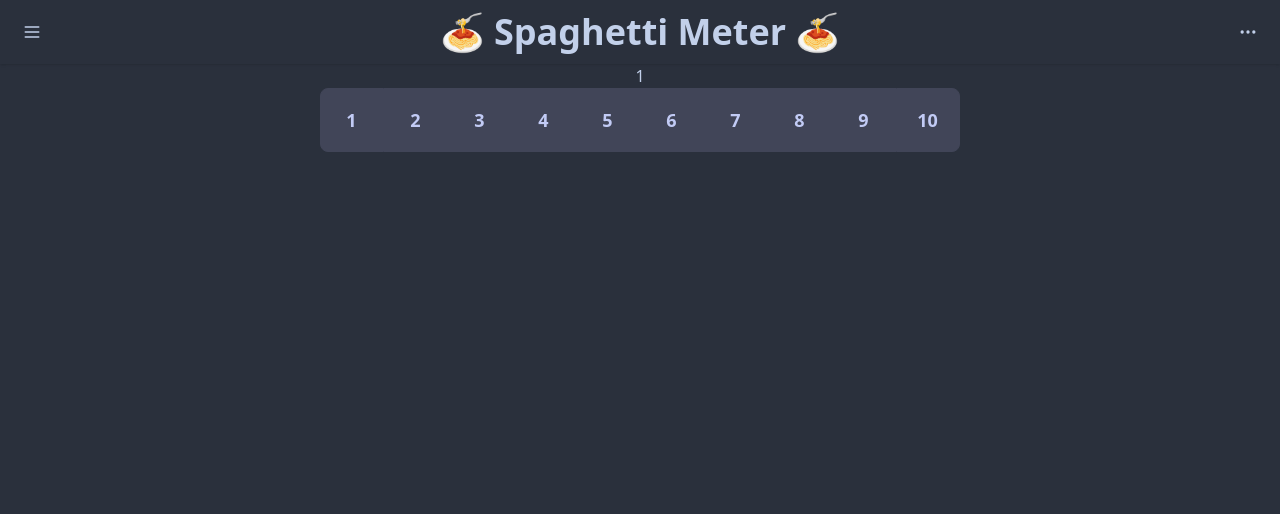
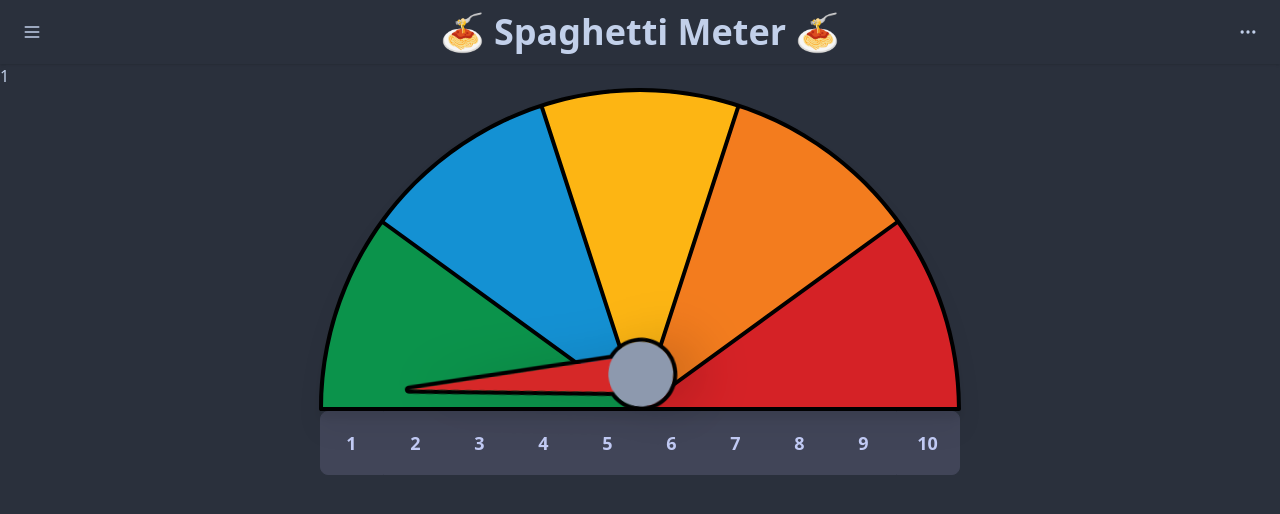
Before and after one commit to banana-slugg/spaghetti-meter, a Preact app: page / in a window 1280 px wide. Shown: the top 514 px of the page. Built offline with nearby package versions, Linux system fonts and the light colour scheme; no server answers.

Commit message:
started on the meter

```diff
--- a/src/components/meter.tsx
+++ b/src/components/meter.tsx
@@ -1,7 +1,42 @@
-import { useContext } from "preact/hooks";
+import { useContext, useState, useEffect } from "preact/hooks";
 import AppContext from "../utilities/appcontext";
+import meterbg from "../assets/meterbg.svg";
+import needle from "../assets/needle.svg";
+import "../styles/meter.css";
 
 export default function Meter() {
     const context = useContext(AppContext);
-    return <div>{context.level}</div>;
+    const [step, setStep] = useState("one");
+
+    const steps: { [key: number]: string } = {
+        1: "one",
+        2: "two",
+        3: "three",
+        4: "four",
+        5: "five",
+        6: "six",
+        7: "seven",
+        8: "eight",
+        9: "nine",
+        10: "ten",
+    };
+
+    return (
+        <div className="flex h-min w-full flex-col">
+            {context.level}
+            <div className="relative flex w-full items-center justify-center">
+                <img src={meterbg} alt="a" className="drop-shadow-xl" />
+                <img
+                    src={needle}
+                    alt="a"
+                    className={`absolute origin-[50%_86.5%] self-end drop-shadow-2xl transition-all duration-300 ${
+                        steps[context.level] || ""
+                    }`}
+                />
+            </div>
+        </div>
+    );
 }
+
+//  9: 74
+// 10: 94
--- /dev/null
+++ b/src/styles/meter.css
@@ -0,0 +1,30 @@
+.one {
+    transform: rotate(-94deg);
+}
+.two {
+    transform: rotate(-74deg);
+}
+.three {
+    transform: rotate(-54deg);
+}
+.four {
+    transform: rotate(-34deg);
+}
+.five {
+    transform: rotate(-14deg);
+}
+.six {
+    transform: rotate(14deg);
+}
+.seven {
+    transform: rotate(34deg);
+}
+.eight {
+    transform: rotate(54deg);
+}
+.nine {
+    transform: rotate(74deg);
+}
+.ten {
+    transform: rotate(94deg);
+}
```
Also changed, not shown: src/assets/meterbg.svg (added), src/assets/needle.svg (added).
